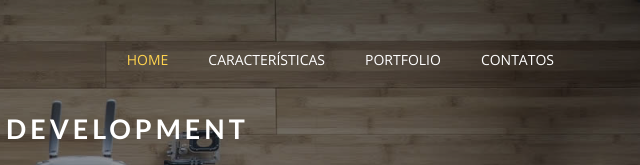
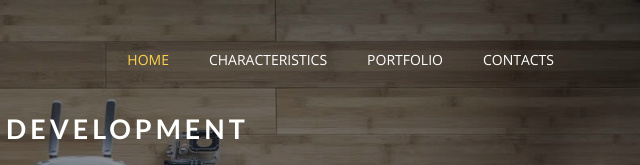
Before and after one commit to JohnAdada/prova, a plain HTML site: page index.html in a window 1280 px wide. Shown: the top 165 px of the page, 636-1276 px from the left. Drawn offline with nearby package versions, Linux system fonts and the light colour scheme.

Commit message:
mudei o menu

```diff
--- a/index.html
+++ b/index.html
@@ -37,9 +37,9 @@
             <div class="collapse navbar-collapse navbar-right" id="mynavbar">
               <ul class="nav navbar-nav">
                 <li class="active"><a href="#header">Home</a></li>
-                <li><a href="#feature">Características</a></li>
+                <li><a href="#feature">Characteristics</a></li>
                 <li><a href="#portfolio">Portfolio</a></li>
-                <li><a href="#contact">Contatos</a></li>
+                <li><a href="#contact">Contacts</a></li>
               </ul>
             </div>
           </div>
```
